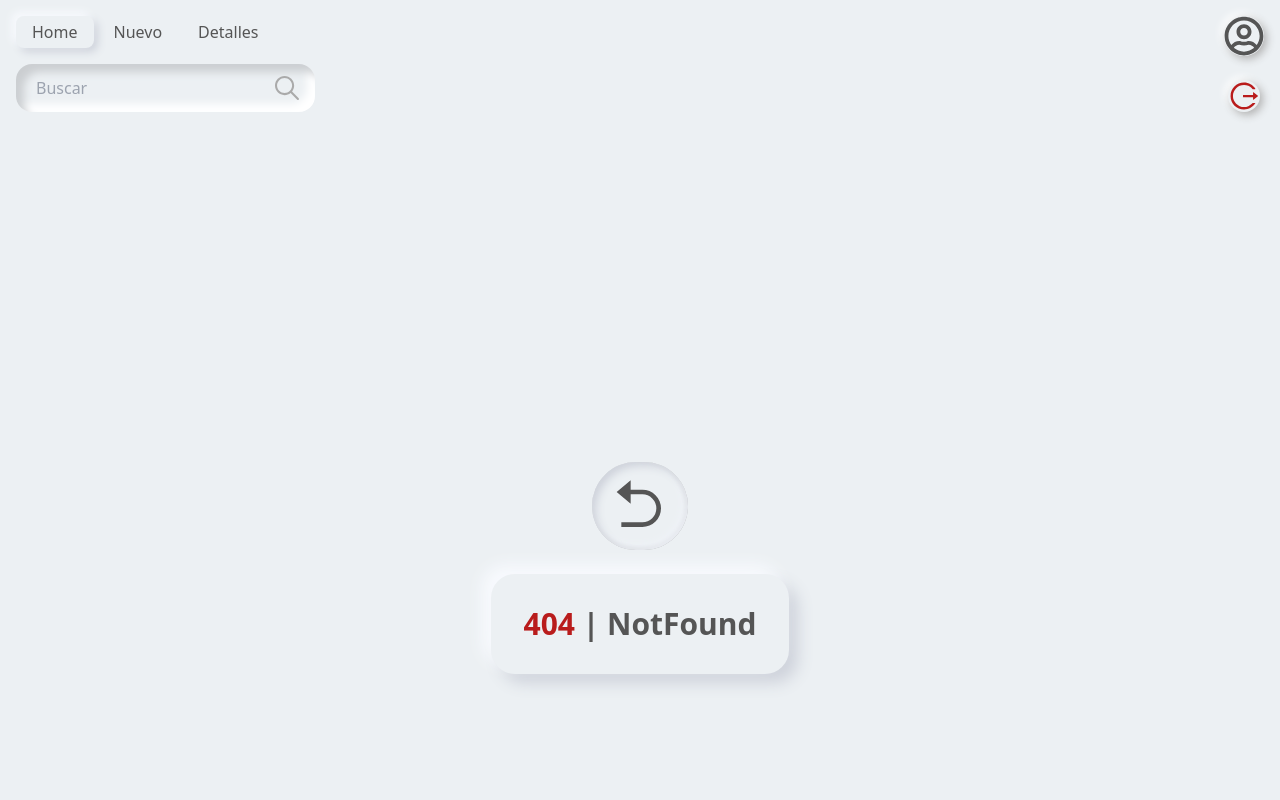
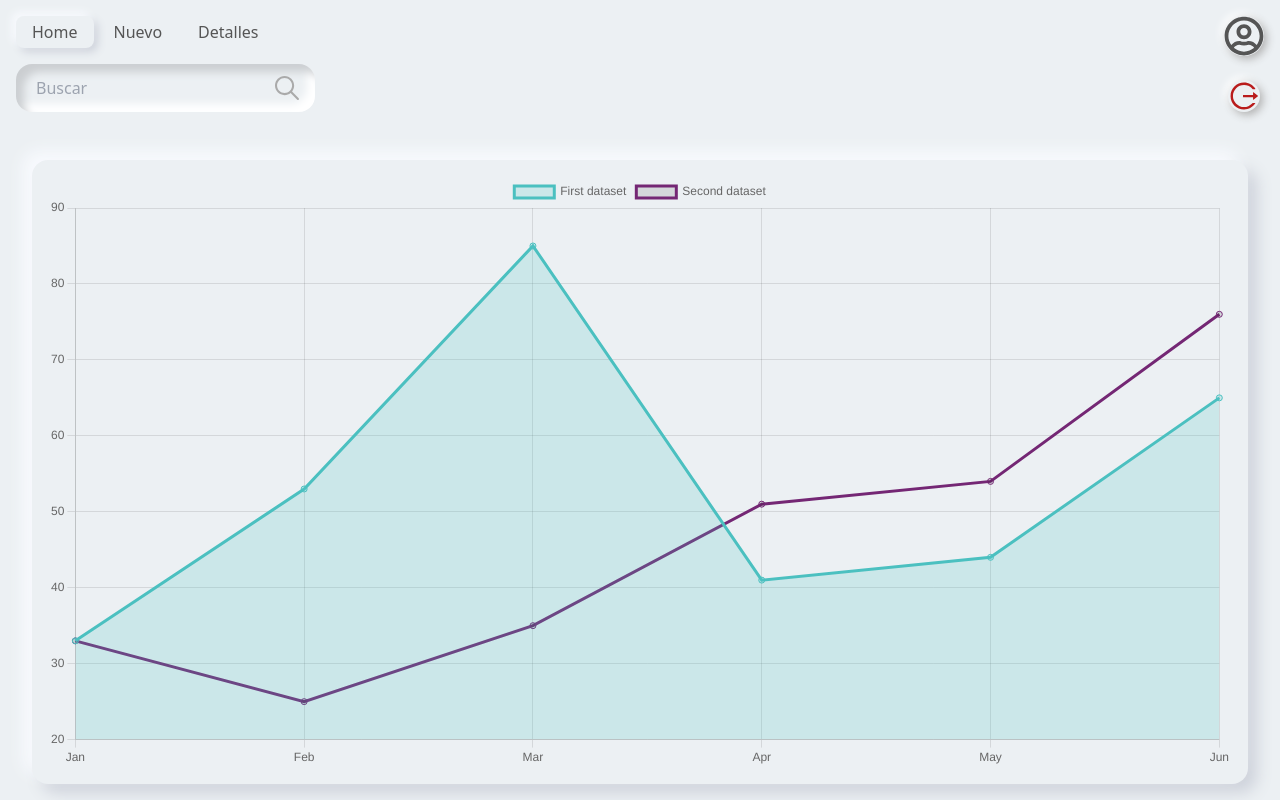
Before and after one commit to addier94/florstore, a React (Create React App) app: page / in a window 1280 px wide. Before the commit this address had no page. Shown: the top 800 px of the page. Built offline with nearby package versions, Linux system fonts and the light colour scheme.

Commit message:
Authentication in client side

```diff
--- a/src/App.tsx
+++ b/src/App.tsx
@@ -1,34 +1,9 @@
-import { BrowserRouter as Router, Switch, Route } from "react-router-dom";
-import { Header } from "./components/global/Header";
-import PageRender from "./PageRender";
-// import { PublicRoute } from "./routers/PublicRoute";
+import { AppRouter } from "./routers/AppRouter";
 
-// type Props = {
-//   axact: boolean,
-//   path: string,
-//   component: Function,
-//   isLoggedIn: boolean
-// }
-
-const App: React.FC = () => {
-  console.log("ssss", typeof PageRender);
+const App = () => {
   return (
     <>
-      <Router>
-        <Header />
-        <div className="mt-44 mb-10">
-          <Switch>
-            {/*  <PublicRoute
-              exact
-              path="/"
-              component={PageRender}
-              isLoggedIn={true}
-            /> */}
-            <Route exact path="/" component={PageRender} />
-            <Route exact path="/:page" component={PageRender} />
-          </Switch>
-        </div>
-      </Router>
+      <AppRouter />
     </>
   );
 };
--- a/src/PageRender.tsx
+++ /dev/null
@@ -1,27 +0,0 @@
-import React from "react";
-import { useParams } from "react-router-dom";
-import { IParams } from "./utils/TypeScript";
-import NotFound from "./components/global/NotFound";
-
-const generatePage = (name: string) => {
-  const component = () => require(`./pages/${name}`).default;
-
-  try {
-    return React.createElement(component());
-  } catch (err) {
-    return <NotFound />;
-  }
-};
-
-const PageRender = () => {
-  const { page, slug }: IParams = useParams();
-  let name = "";
-
-  if (page) {
-    name = slug ? `${page}/[slug]` : `${page}`;
-  }
-
-  return generatePage(name);
-};
-
-export default PageRender;
--- a/src/pages/login.tsx
+++ b/src/pages/Login.tsx
@@ -50,7 +50,7 @@ const Login = () => {
         <p className="mt-4 text-s-gray2 text-center">
           Aún no tengo una
           <Link
-            to="/register"
+            to="/auth/register"
             className="text-s-gray ml-1 font-semibold hover:opacity-70"
           >
             Cuenta
--- /dev/null
+++ b/src/routers/AppRouter.tsx
@@ -0,0 +1,28 @@
+import {
+  BrowserRouter as Router,
+  Switch,
+  Route,
+  Redirect,
+  RouteProps,
+} from "react-router-dom";
+import { AuthenticatedRoute } from "./AuthenticatedRoute";
+import { AuthRouter } from "./AuthRouter";
+import { PrivateRoute } from "./PrivateRoute";
+import { PublicRoute } from "./PublicRoute";
+
+export const AppRouter = () => {
+  return (
+    <Router>
+      <Switch>
+        <PublicRoute path="/auth" component={AuthRouter} isLoggedIn={true} />
+        <PrivateRoute
+          path="/"
+          component={AuthenticatedRoute}
+          isLoggedIn={true}
+        />
+
+        <Redirect to="/auth/login" />
+      </Switch>
+    </Router>
+  );
+};
--- /dev/null
+++ b/src/routers/AuthRouter.tsx
@@ -0,0 +1,17 @@
+import { Redirect, Route, Switch } from "react-router-dom";
+import Login from "../pages/Login";
+import Register from "../pages/Register";
+
+export const AuthRouter = () => {
+  return (
+    <div>
+      <Switch>
+        <Route exact path="/auth/login" component={Login} />
+
+        <Route exact path="/auth/register" component={Register} />
+
+        <Redirect to="/auth/login" />
+      </Switch>
+    </div>
+  );
+};
--- /dev/null
+++ b/src/routers/AuthenticatedRoute.tsx
@@ -0,0 +1,22 @@
+import { Route, Switch } from "react-router";
+import { Header } from "../components/global/Header";
+import Home from "../pages";
+import Detalles from "../pages/detalles";
+import Nuevo from "../pages/nuevo";
+import Perfil from "../pages/perfil";
+
+export const AuthenticatedRoute = () => {
+  return (
+    <div>
+      <Header />
+      <div className="mt-40">
+        <Switch>
+          <Route exact path="/detalles" component={Detalles} />
+          <Route exact path="/" component={Home} />
+          <Route exact path="/nuevo" component={Nuevo} />
+          <Route exact path="/perfil" component={Perfil} />
+        </Switch>
+      </div>
+    </div>
+  );
+};
--- /dev/null
+++ b/src/routers/PrivateRoute.tsx
@@ -0,0 +1,19 @@
+import { Route, Redirect } from "react-router-dom";
+import { IProsRoute } from "../utils/TypeScript";
+
+export const PrivateRoute = ({
+  isLoggedIn,
+  component: Component,
+  ...rest
+}: IProsRoute) => {
+  return (
+    <>
+      <Route
+        {...rest}
+        component={(props: any) =>
+          isLoggedIn ? <Component {...props} /> : <Redirect to="/auth/login" />
+        }
+      />
+    </>
+  );
+};
--- /dev/null
+++ b/src/routers/PublicRoute.tsx
@@ -0,0 +1,17 @@
+import { Redirect, Route } from "react-router-dom";
+import { IProsRoute } from "../utils/TypeScript";
+
+export const PublicRoute = ({
+  isLoggedIn,
+  component: Component,
+  ...rest
+}: IProsRoute) => {
+  return (
+    <Route
+      {...rest}
+      component={(props: any) =>
+        isLoggedIn ? <Redirect to="/" /> : <Component {...props} />
+      }
+    />
+  );
+};
--- a/src/utils/TypeScript.ts
+++ b/src/utils/TypeScript.ts
@@ -73,3 +73,9 @@ export interface IComment {
   comment_root?: string;
   createdAt: string;
 }
+
+export interface IProsRoute {
+  path: string;
+  component: () => JSX.Element;
+  isLoggedIn: boolean;
+}
```
Also changed, not shown: src/pages/Register.tsx (renamed from src/pages/register.tsx).
